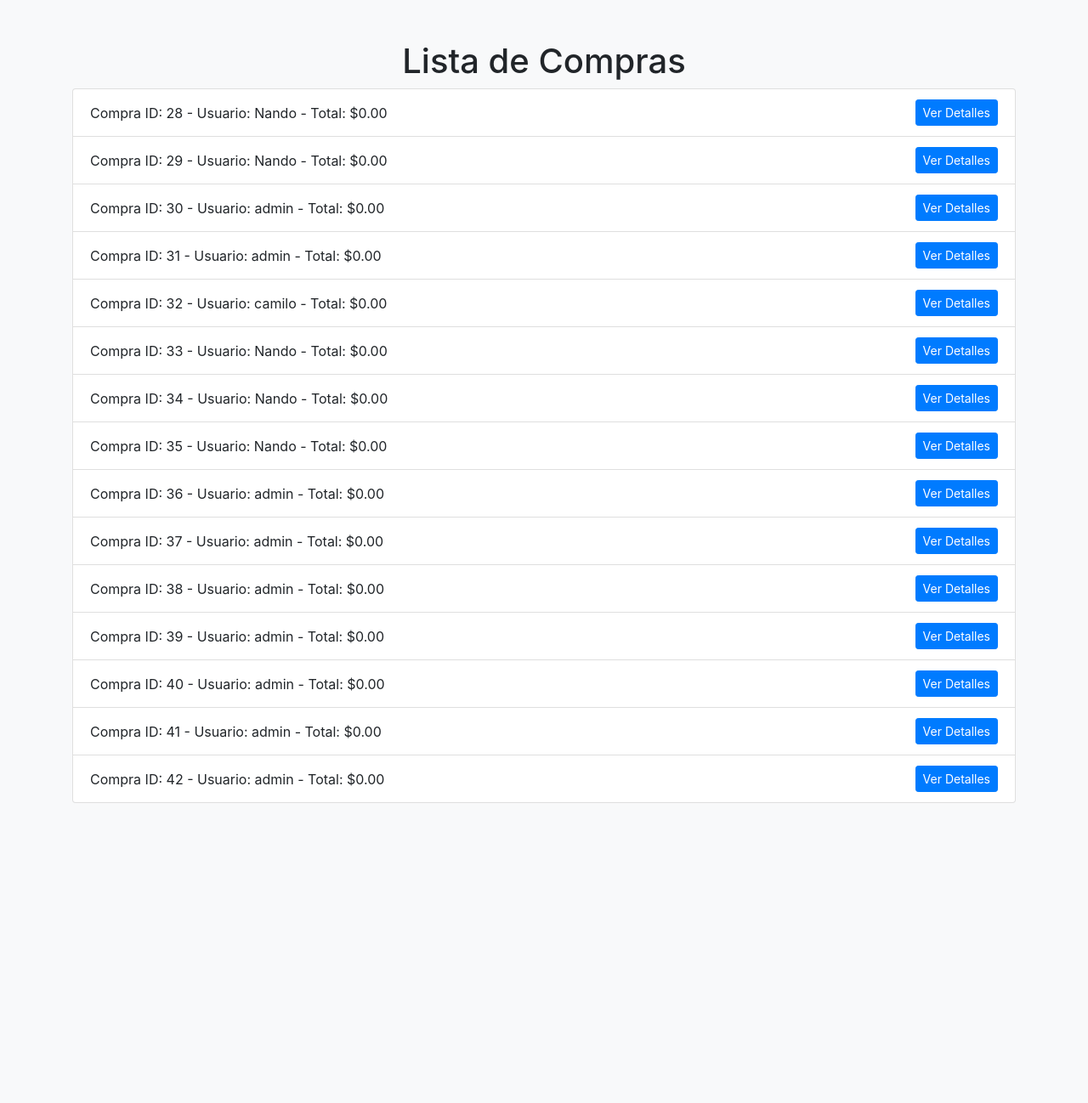
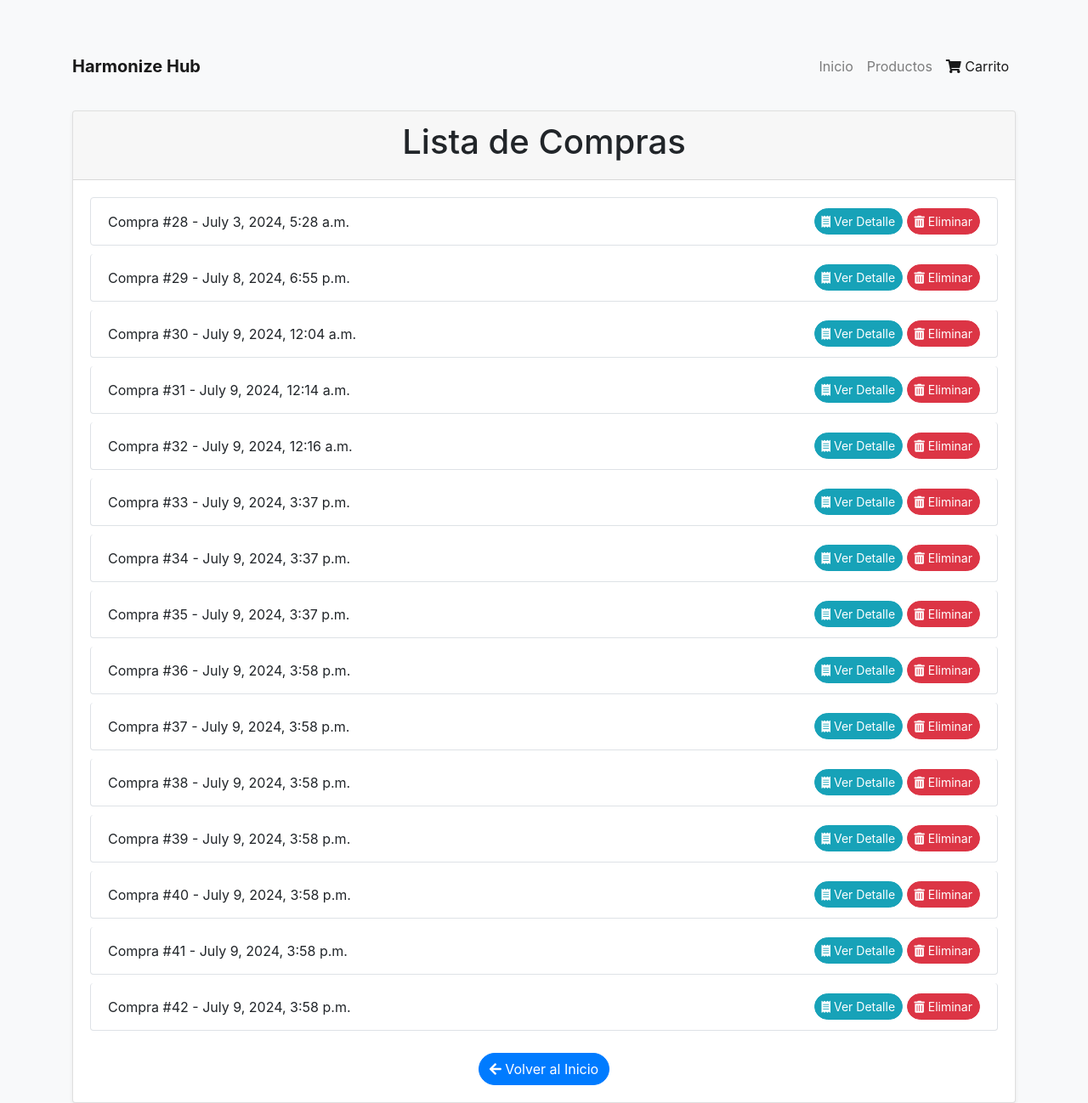
Before and after one commit to CvmiloM/ProyectoET, a Django app: page /miapp/compras/ in a window 1280 px wide. Shown: the whole page at 85% size. Before the commit the page ends 945 px from the top, so only its background shows below. Run offline with Django 5.2, Linux system fonts and the light colour scheme; a user stored in the database is signed in; data comes from the database, SQL or seed files in the repository; some libraries are stand-ins or nearby versions.

Commit message:
Update lista_compras.html

```diff
--- a/miapp/templates/lista_compras.html
+++ b/miapp/templates/lista_compras.html
@@ -4,22 +4,86 @@
     <meta charset="UTF-8">
     <title>Lista de Compras</title>
     <link rel="stylesheet" href="https://stackpath.bootstrapcdn.com/bootstrap/4.5.2/css/bootstrap.min.css">
+    <link rel="stylesheet" href="https://cdnjs.cloudflare.com/ajax/libs/font-awesome/5.15.3/css/all.min.css">
+    <style>
+        body {
+            background-color: #f8f9fa;
+        }
+        .container {
+            margin-top: 50px;
+        }
+        .card {
+            box-shadow: 0 0.125rem 0.25rem rgba(0, 0, 0, 0.075);
+        }
+        .navbar-brand {
+            font-weight: bold;
+        }
+        .btn-primary, .btn-secondary, .btn-info, .btn-danger {
+            border-radius: 50px;
+        }
+        .list-group-item {
+            border: 1px solid #dee2e6;
+            border-radius: 0.25rem;
+            margin-bottom: 10px;
+        }
+        .footer {
+            background-color: #343a40;
+            color: #fff;
+        }
+    </style>
 </head>
-<body class="bg-light">
-    <div class="container mt-5">
-        <div class="row">
-            <div class="col">
-                <h1 class="text-center">Lista de Compras</h1>
-                <ul class="list-group">
+<body>
+    <nav class="navbar navbar-expand-lg navbar-light bg-light">
+        <div class="container">
+            <a class="navbar-brand" href="{% url 'index' %}">Harmonize Hub</a>
+            <button class="navbar-toggler" type="button" data-toggle="collapse" data-target="#navbarSupportedContent" aria-controls="navbarSupportedContent" aria-expanded="false" aria-label="Toggle navigation">
+                <span class="navbar-toggler-icon"></span>
+            </button>
+            <div class="collapse navbar-collapse" id="navbarSupportedContent">
+                <ul class="navbar-nav ml-auto">
+                    <li class="nav-item">
+                        <a class="nav-link" href="{% url 'index' %}">Inicio</a>
+                    </li>
+                    {% if user.is_staff %}
+                    <li class="nav-item">
+                        <a class="nav-link" href="{% url 'lista_productos' %}">Productos</a>
+                    </li>
+                    {% endif %}
+                    <li class="nav-item active">
+                        <a class="nav-link" href="{% url 'ver_carrito' %}"><i class="fas fa-shopping-cart"></i> Carrito</a>
+                    </li>
+                </ul>
+            </div>
+        </div>
+    </nav>
+    <div class="container mt-4">
+        <div class="card">
+            <div class="card-header text-center">
+                <h1>Lista de Compras</h1>
+            </div>
+            <div class="card-body">
+                <ul class="list-group mb-3">
                     {% for compra in compras %}
                     <li class="list-group-item d-flex justify-content-between align-items-center">
-                        <span>Compra ID: {{ compra.id }} - Usuario: {{ compra.usuario.username }} - Total: ${{ compra.total }}</span>
-                        <a href="{% url 'detalle_compra' compra.id %}" class="btn btn-primary btn-sm">Ver Detalles</a>
+                        <span>Compra #{{ compra.id }} - {{ compra.fecha }}</span>
+                        <div>
+                            <a href="{% url 'detalle_compra' compra.id %}" class="btn btn-info btn-sm"><i class="fas fa-receipt"></i> Ver Detalle</a>
+                            <form method="post" action="{% url 'eliminar_compra' compra.id %}" style="display:inline;" onsubmit="return confirm('¿Estás seguro que quieres eliminar esta compra?');">
+                                {% csrf_token %}
+                                <button type="submit" class="btn btn-danger btn-sm"><i class="fas fa-trash-alt"></i> Eliminar</button>
+                            </form>
+                        </div>
                     </li>
                     {% endfor %}
                 </ul>
+                <div class="text-center">
+                    <a href="{% url 'index' %}" class="btn btn-primary"><i class="fas fa-arrow-left"></i> Volver al Inicio</a>
+                </div>
             </div>
         </div>
     </div>
+    <script src="https://code.jquery.com/jquery-3.5.1.min.js"></script>
+    <script src="https://cdn.jsdelivr.net/npm/@popperjs/core@1.16.1/dist/umd/popper.min.js"></script>
+    <script src="https://stackpath.bootstrap.com/bootstrap/4.5.2/js/bootstrap.min.js"></script>
 </body>
 </html>
```
